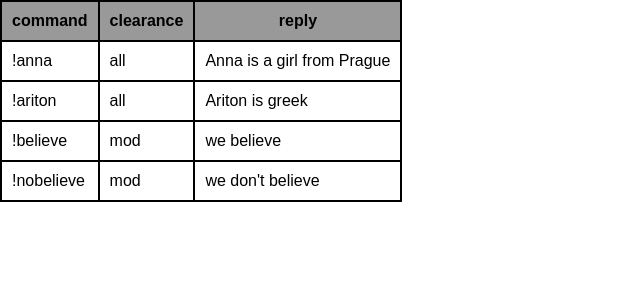
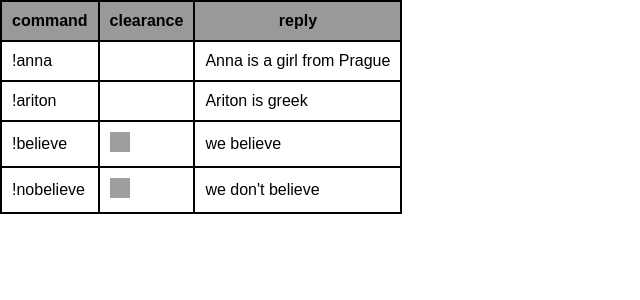
Before and after one commit to LeahTerra/Command_Table, a React (Create React App) app: page / in a window 1280 px wide. Shown: the top 300 px of the page, without its empty margins (0-640 px from the left). Built offline with nearby package versions, Linux system fonts and the light colour scheme; grey boxes are pictures that could not be loaded.

Commit message:
Adding Logos
- Added logos to the table to signify whether it is a mod only command or for all to use.

- Used a ternary operator on line 58 to determine logo or none.

```diff
--- a/src/App.js
+++ b/src/App.js
@@ -1,5 +1,7 @@
 import React, { Component } from 'react';
 import ReactDOM from "react-dom";
+
+const modLogo =<img src='https://pbs.twimg.com/media/CTEHRvEUcAATDsl.png' width='20px' height='20px'/>;
 
 var data = [
   {
@@ -53,7 +55,7 @@ function CommandListItem({command}) {
   return (
     <tr>
         <td>{command.command}</td>
-        <td>{command.clearance} </td>
+        <td>{command.clearance === 'mod' ? modLogo : ''} </td>
         <td>{command.reply}</td>
     </tr>
   )
```
